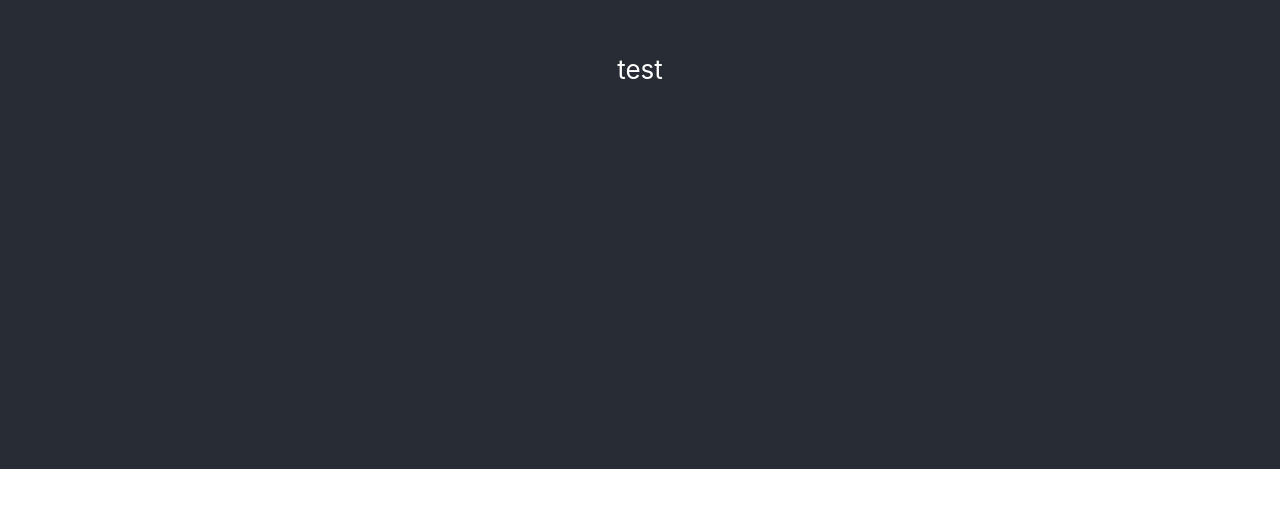
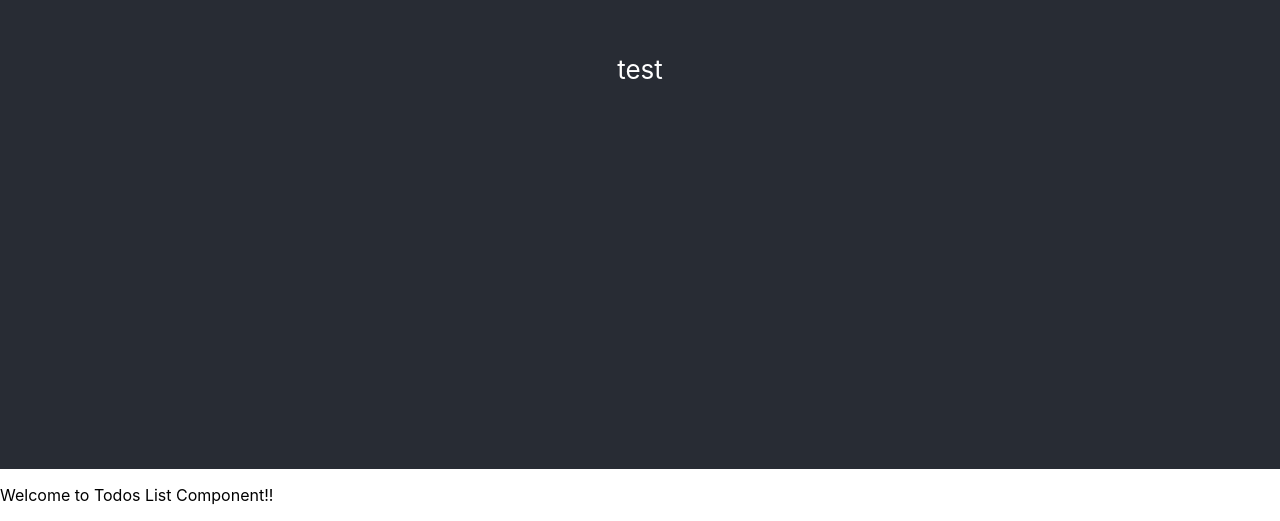
Before and after one commit to Shoe2/wooberg, a React (Create React App) app in the folder client/wooberg/: page /format/1 in a window 1280 px wide. Shown: the part 331-852 px from the top of the page. Before the commit the page ends 800 px from the top, so only its background shows below. Built offline with nearby package versions, Linux system fonts and the light colour scheme.

Commit message:
setting up react

```diff
--- a/client/wooberg/package.json
+++ b/client/wooberg/package.json
@@ -8,6 +8,7 @@
     "@testing-library/user-event": "^7.2.1",
     "react": "^16.12.0",
     "react-dom": "^16.12.0",
+    "react-router-dom": "^5.1.2",
     "react-scripts": "3.3.0"
   },
   "scripts": {
--- a/client/wooberg/src/App.js
+++ b/client/wooberg/src/App.js
@@ -1,13 +1,23 @@
 import React from 'react';
+import { BrowserRouter as Router, Route, Link } from "react-router-dom";
+import FormatComponent from "components/format.component";
+import BlogComponent from "components/blog.component";
+import AddFormatComponent from "components/add-format.component";
 import './App.css';
 
 function App() {
   return (
-    <div className="App">
-      <header className="App-header">
-test
+    <Router>
+      <div className="App">
+        <header className="App-header">
+          test
       </header>
-    </div>
+      </div>
+      <Route path="/" exact component={BlogComponent} />
+      <Route path="/format/:id" component={FormatComponent} />
+      <Route path="/add-format" component={AddFormatComponent} />
+    </Router>
+
   );
 }
 
--- /dev/null
+++ b/client/wooberg/src/components/format.component.js
@@ -0,0 +1,11 @@
+import React, { Component } from 'react';
+
+export default class FormatComponent extends Component {
+    render() {
+        return (
+            <div>
+                <p>Welcome to Todos List Component!!</p>
+            </div>
+        )
+    }
+}
```
Also changed, not shown: client/wooberg/src/components/add-format.component.js (added), client/wooberg/src/components/blog.component.js (added), 1 other file (tests, documents, lock files or other folders).
